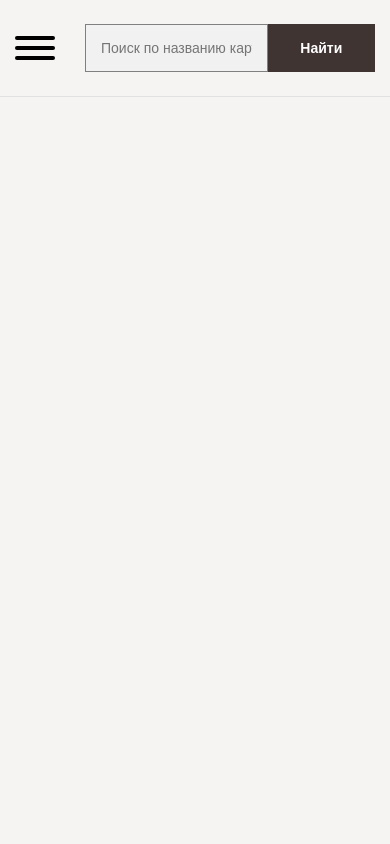
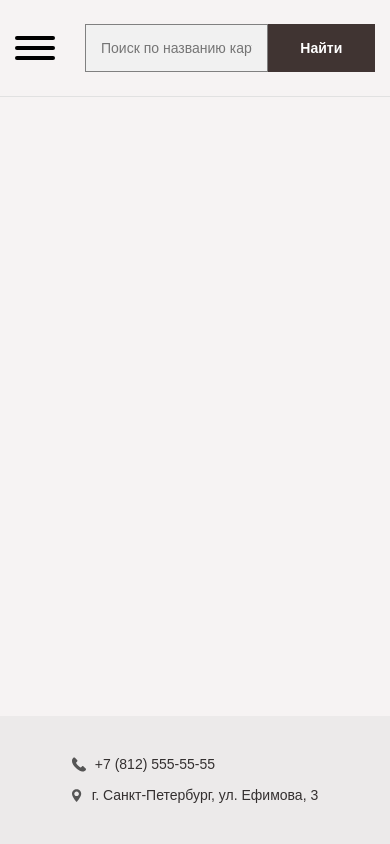
Before and after one commit to gleb-erokhin/banki.shop, a website: page src/html/index.html in a window 390 px wide. Drawn offline with nearby package versions, Linux system fonts and the light colour scheme; files that its build step writes are made by us from their sources; files whose address does not match are found by name; a web font is replaced by a local one.

Commit message:
донастроен футер на адаптив

```diff
--- a/src/html/index.html
+++ b/src/html/index.html
@@ -28,7 +28,7 @@
 
     </main>
 
-    <!-- @@include('blocks/footer.html') -->
+    @@include('blocks/footer.html')
 
     <script src="../libs/mobile-nav.js"></script>
     <script src="../libs/fancybox.umd.js"></script>
--- a/src/scss/block/_footer.scss
+++ b/src/scss/block/_footer.scss
@@ -11,6 +11,10 @@
 		justify-content: space-between;
 		align-items: center;
 		gap: 30px;
+
+		@include desktop {
+			justify-content: center;
+		}
 	}
 
 	&__address {
@@ -18,7 +22,9 @@
 		column-gap: 51px;
 		row-gap: 10px;
 
-		margin-left: auto;
+		@include desktop {
+			flex-direction: column;
+		}
 	}
 
 	&__phone {
```
